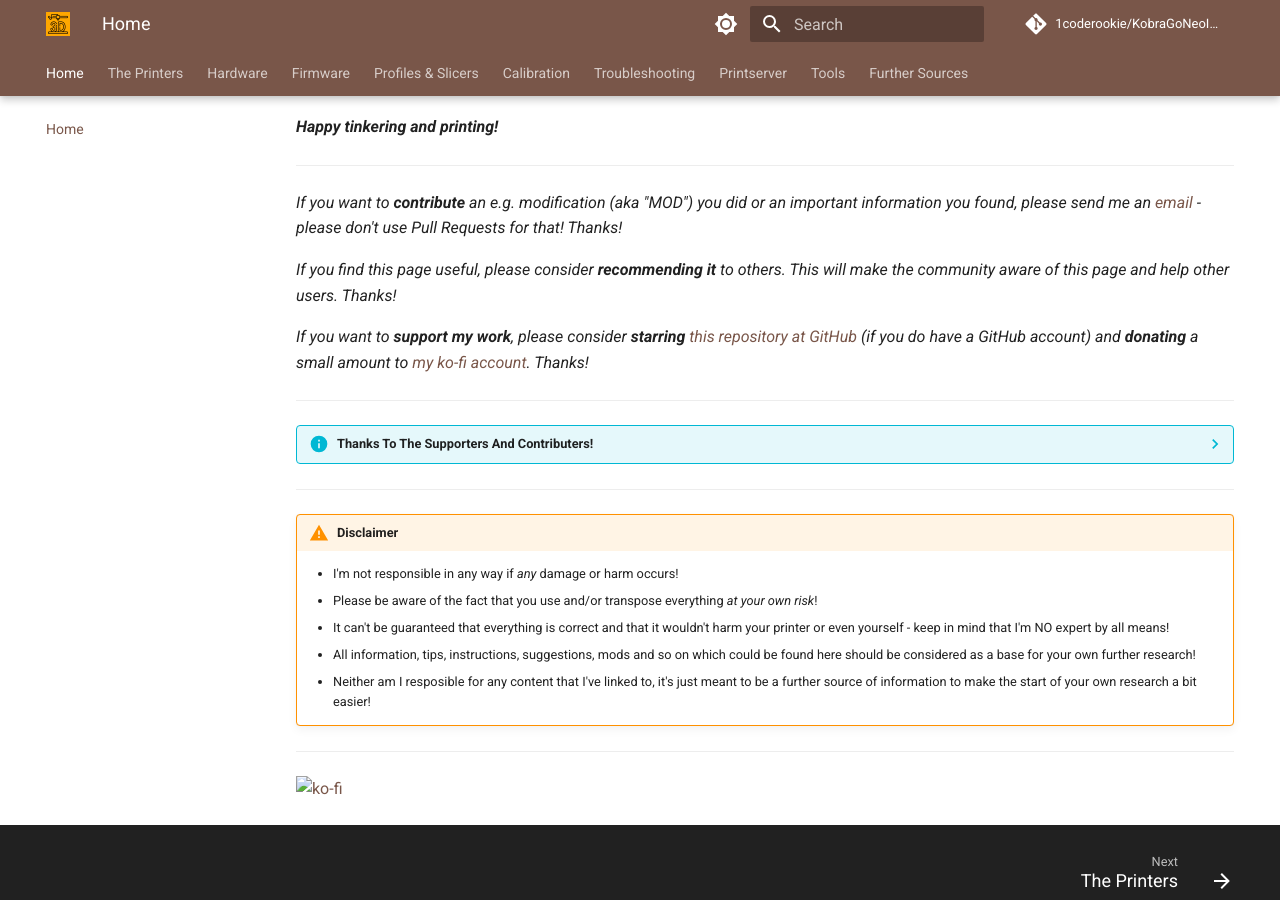
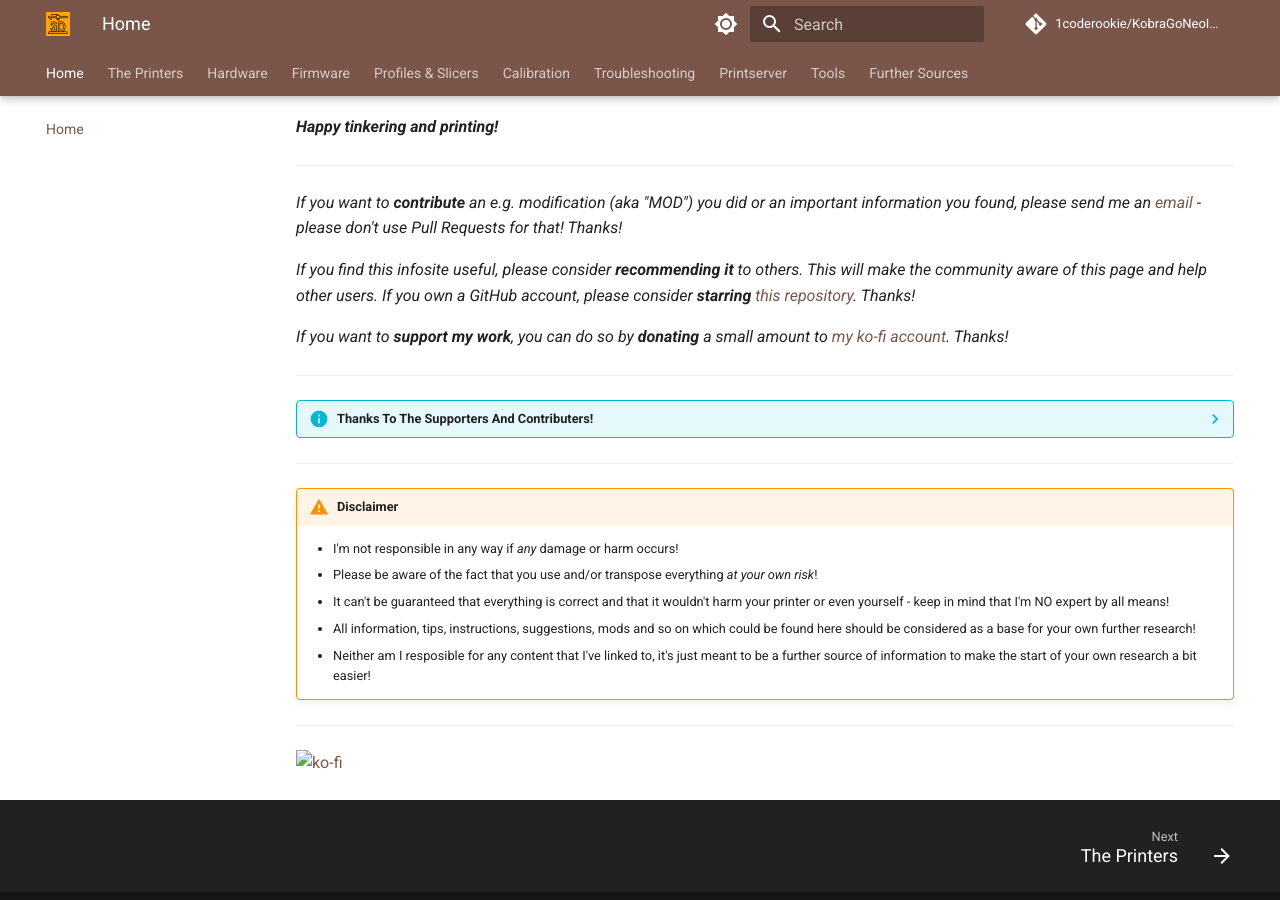
Before and after one commit to 1coderookie/KobraGoNeoInsights, an MkDocs documentation site: the page built from docs/index.md, in a window 1280 px wide and 900 px high, scrolled down 885 px. Built offline with MkDocs 1.6.1 and Material for MkDocs 9.7.7, drawn with Linux system fonts in a browser that asks for light colours; comment, search, counter and statistics services are not loaded; some of the changed lines change nothing that is shown.

Commit message:
Update index.md

```diff
--- a/docs/index.md
+++ b/docs/index.md
@@ -44,9 +44,9 @@
 
 *If you want to ***contribute*** an e.g. modification (aka "MOD") you did or an important information you found, please send me an [email](mailto:3dneo@quantentunnel.de) - please don't use Pull Requests for that! Thanks!*
 
-*If you find this page useful, please consider ***recommending it*** to others. This will make the community aware of this page and help other users. Thanks!*
+*If you find this infosite useful, please consider ***recommending it*** to others. This will make the community aware of this page and help other users. If you own a GitHub account, please consider ***starring*** [this repository](https://github.com/1coderookie/Kobra2ProInsights). Thanks!*
 
-*If you want to ***support my work***, please consider ***starring*** [this repository at GitHub](https://github.com/1coderookie/KobraGoNeoInsights) (if you do have a GitHub account) and ***donating*** a small amount to [my ko-fi account](https://ko-fi.com/U6U5NPB51). Thanks!*
+*If you want to ***support my work***, you can do so by ***donating*** a small amount to [my ko-fi account](https://ko-fi.com/U6U5NPB51). Thanks!*
 
 ---
 
@@ -54,27 +54,27 @@
 ??? info "Thanks To The Supporters And Contributers!"
 
     - *Thanks a lot to **Anthony** for donating a spare part printhead of the **Go** and the **Neo** for further investigations!*
-    - *Thanks a lot to **Harry**, **karwin**, **Lingfei**, **minorite**, **Nostrilhar**, **quarrelsome_napkin**, **SaintIsaiah** and **Zim** for supporting my work with a donation to [my ko-fi account](https://ko-fi.com/U6U5NPB51)!*
+    - *Thanks a lot to the **kind people who supported my work with a donation** to [my ko-fi account](https://ko-fi.com/U6U5NPB51)!*
     - *Thanks to all the **stargazers** at GitHub for starring this repository!*
     - Thanks to **[aspiringnobody](https://github.com/aspiringnobody)** for reporting and providing the picture of the GC6609 stepper drivers being used!
     - Thanks to **[Balambao](https://www.reddit.com/user/Balambao)** for taking a picture of the ceramic heater block!
-    - Thanks to **[BlackSunBeast](https://www.reddit.com/user/BlackSunBeast)** for taking pictures of the feeder gear of the **Go** and the **Go** itself!
-    - Thanks to **[Darth_Kram](https://www.reddit.com/user/Darth_Kram)** for disassembling the feeder gear box of the **Go**, taking those pics and measuring the dimensions of those parts!
-    - Thanks to **[Due-Telephone-6817](https://www.reddit.com/user/Due-Telephone-6817)** for taking those pictures of the spider coupler and the diaphragm coupler!**
+    - Thanks to **[BlackSunBeast](https://www.reddit.com/user/BlackSunBeast)** for taking pictures of the feeder gear of the Go and the Go itself!
+    - Thanks to **[Darth_Kram](https://www.reddit.com/user/Darth_Kram)** for disassembling the feeder gear box of the Go, taking those pics and measuring the dimensions of those parts!
+    - Thanks to **[Due-Telephone-6817](https://www.reddit.com/user/Due-Telephone-6817)** for taking those pictures of the spider coupler and the diaphragm coupler!
     - Thanks to **[felixna](https://forum.drucktipps3d.de/user/6880-felixna/)** for allowing me to use his circuit drawing of how to add a step-down converter for PWM controlled fans!
-    - Thanks to **[GruesomeJeans](https://www.reddit.com/user/GruesomeJeans)** for taking pictures of the spare parts of the bed, the magnetic foil and the mounted z-axis limit switch!
+    - Thanks to **[GruesomeJeans](https://www.reddit.com/user/GruesomeJeans)** for taking pictures of the spare parts of the bed, the magnetic foil, the mounted z-axis limit switch and the ruby-tip nozzle!
     - Thanks to **[Imaginary_Gift_8533](https://www.reddit.com/user/Imaginary_Gift_8533/)** for allowing me to use his picture of the wear & tear of his wheels!
     - Thanks to **[I_Sells_Drugs](https://www.reddit.com/user/I_Sells_Drugs/)** for taking pictures of his sheared off heatbreak!
     - Thanks to **[Island-Strange](https://www.reddit.com/user/Island-Strange/)** for taking a picture of his shortcut bed!
     - Thanks to **[Jaximus](https://www.reddit.com/user/Jaximus)** for allowing me to use the picture of the slipped out cartridge heater!
-    - Thanks to **[jokubasver](https://github.com/jokubasver)** for making that screenshot of the config settings for compiling the klipper.bin and for allowing me to use his picture of the stock control unit being used for KlipperScreen!**
+    - Thanks to **[jokubasver](https://github.com/jokubasver)** for taking that screenshot of the config settings for compiling the klipper.bin and for allowing me to use his picture of the stock control unit being used for KlipperScreen!
     - Thanks to **[MeckeMecke](https://www.reddit.com/user/MeckeMecke/)** for allowing me to use the picture of his direct drive mod for the Go using a Revo CR an an Orbiter V.2!
     - Thanks to **[mowerheimen](https://www.reddit.com/user/mowerheimen)** for allowing me to use the picture of the crooked x-axis gantry!
     - Thanks to **[Sad-Lie8181](https://www.reddit.com/user/Sad-Lie8181)** for taking a picture of his dual z-driven Neo!
     - Thanks to **[simpleman118](https://www.reddit.com/user/simpleman118)** for taking a picture of the ABL height gauge!
     - Thanks to **[the-transponster](https://www.reddit.com/user/the-transponster)** for allowing me to use the picture of his clumped hotend!
     - Thanks to **[Yoriko_Rayne_](https://www.reddit.com/user/Yoriko_Rayne_)** for allowing me to use the picture of how to use the ABL height gauge!
-    - Thanks to **[zimmystor](https://www.reddit.com/user/zimmystor)** for taking pictures of his MicroSwiss bowden drive upgrade at his Go!
+    - Thanks to **[zimmystor](https://www.reddit.com/user/zimmystor)** for taking pictures of his MicroSwiss bowden drive upgrade at his Go and taking a picture of the stock heatbreak!
 
 ---
 
```
